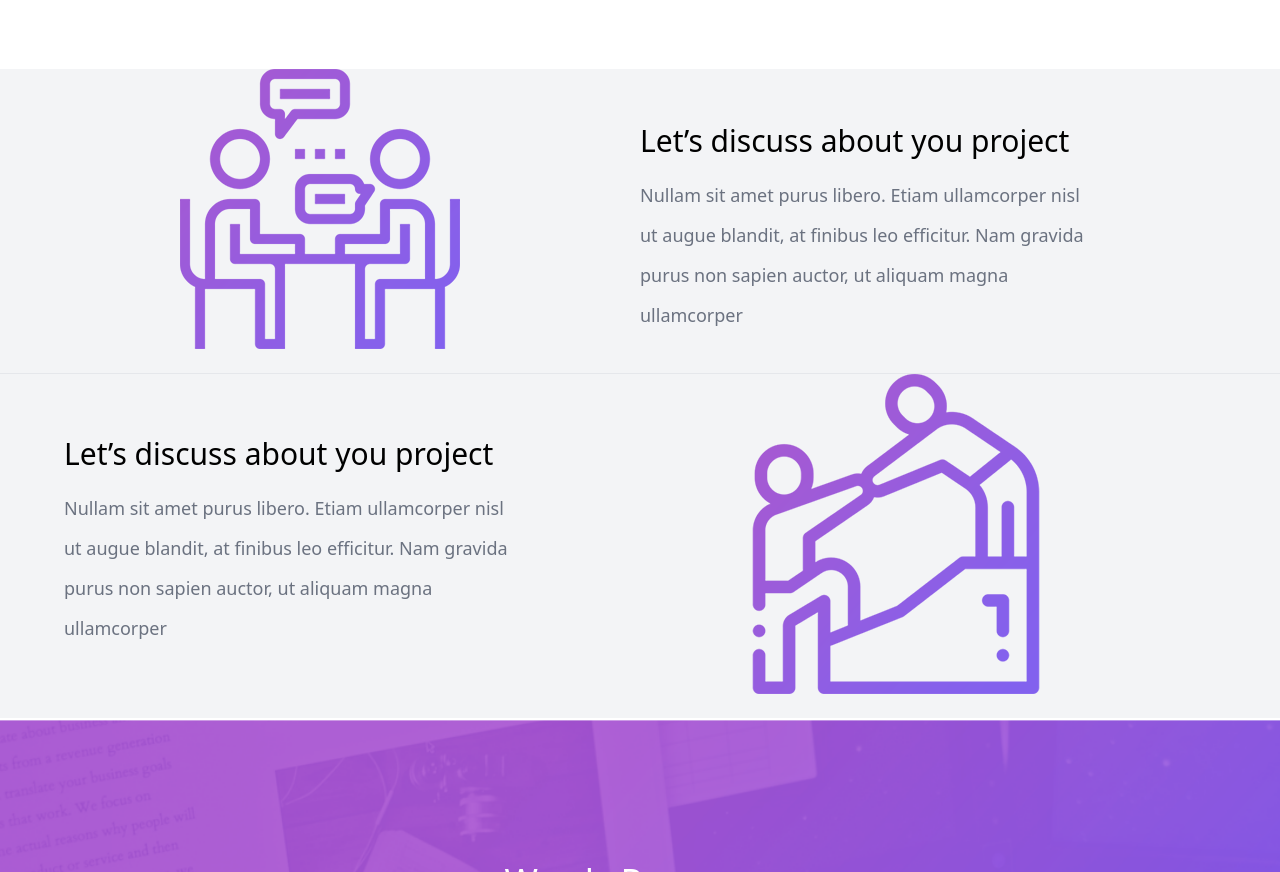
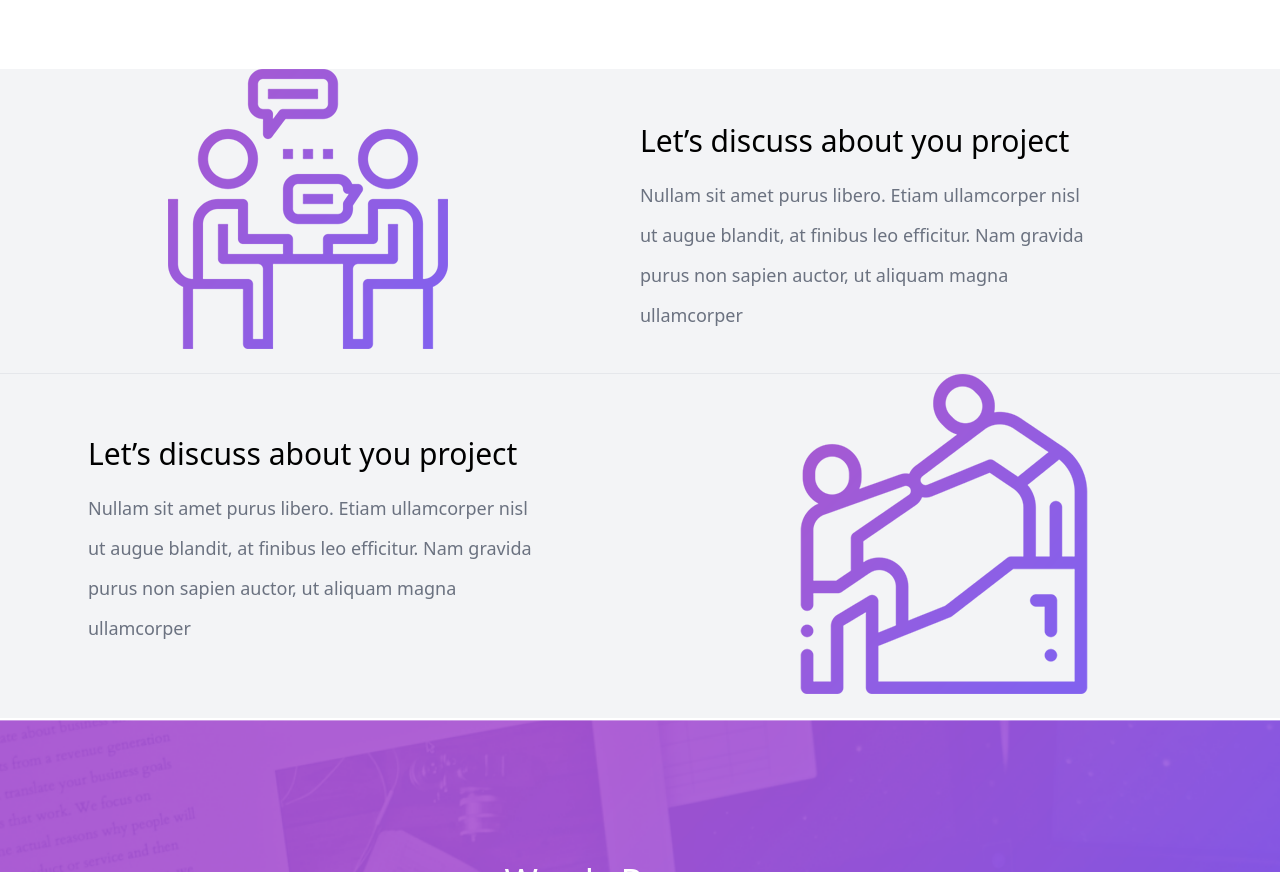
Before and after one commit to shahzadi22/finalTask, a website: page index.html in a window 1280 px wide. Shown: the part 977-1849 px from the top of the page. Drawn offline with Linux system fonts and the light colour scheme.

Commit message:
few changes in index.html

```diff
--- a/index.html
+++ b/index.html
@@ -69,7 +69,7 @@
         <div class="lg:w-1/2">
             <img  class="mx-auto mb-6" src="./images/left-image.png" alt="" >
         </div>
-        <div class="lg:my-32 lg:w-1/2 xl:my-6">
+        <div class=" mx-6 lg:my-32 lg:w-1/2 xl:my-6">
             <h2 class=" div-h2" >Let’s discuss about you project</h2>
             <p class="div-p ">Nullam sit amet purus libero. Etiam ullamcorper nisl ut augue blandit, at finibus leo efficitur. Nam gravida purus non sapien auctor, ut aliquam magna ullamcorper</p>
         </div>
@@ -79,7 +79,7 @@
    <hr>
 <section>
     <div class="img-text lg:pl-16">
-        <div class="lg:my-32 lg:w-1/2 xl:my-6">
+        <div class=" mx-6 lg:my-32 lg:w-1/2 xl:my-6">
             <h2 class=" div-h2" >Let’s discuss about you project</h2>
             <p class="div-p mb-6 ">Nullam sit amet purus libero. Etiam ullamcorper nisl ut augue blandit, at finibus leo efficitur. Nam gravida purus non sapien auctor, ut aliquam magna ullamcorper</p>
         </div>
```
